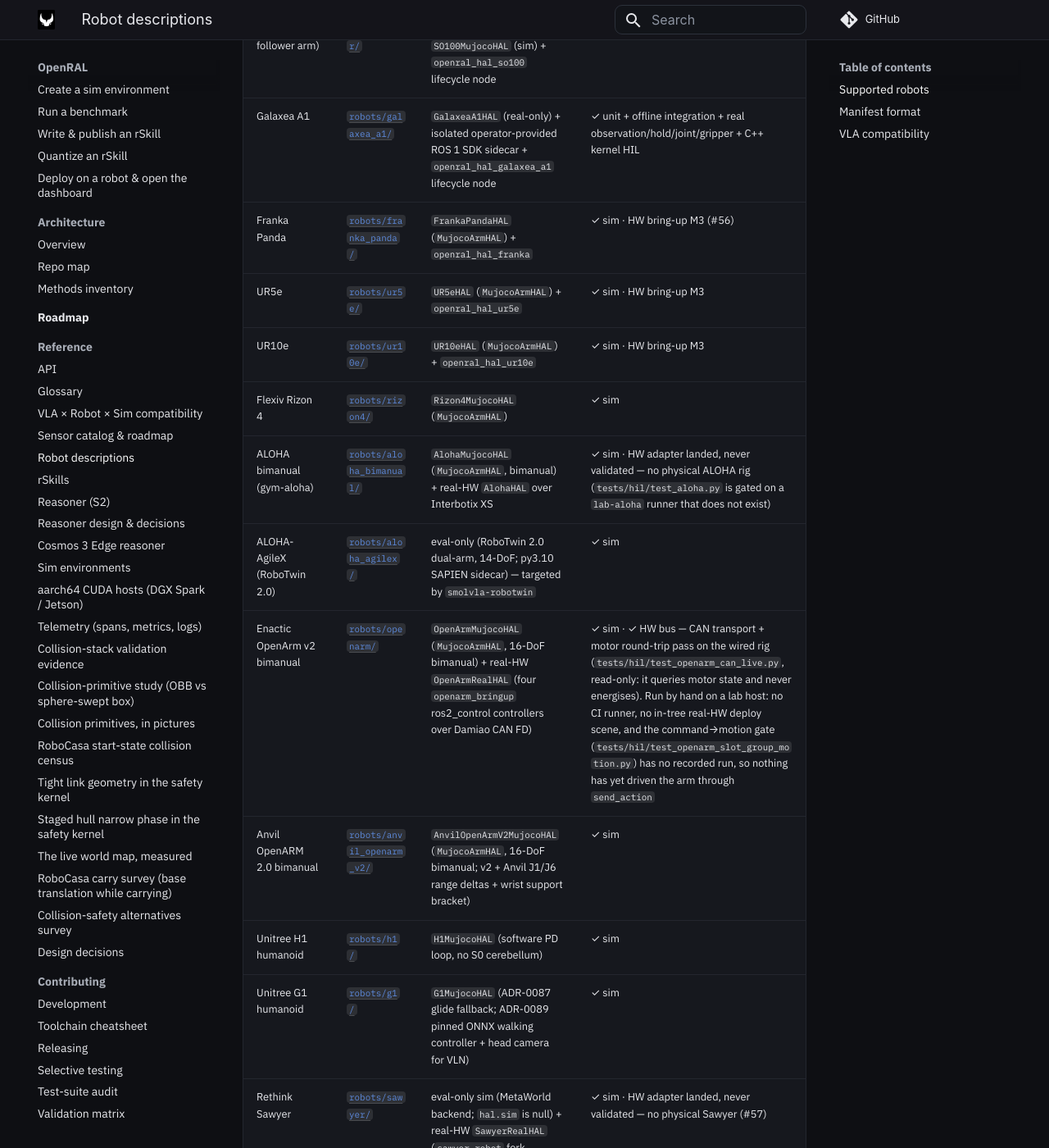
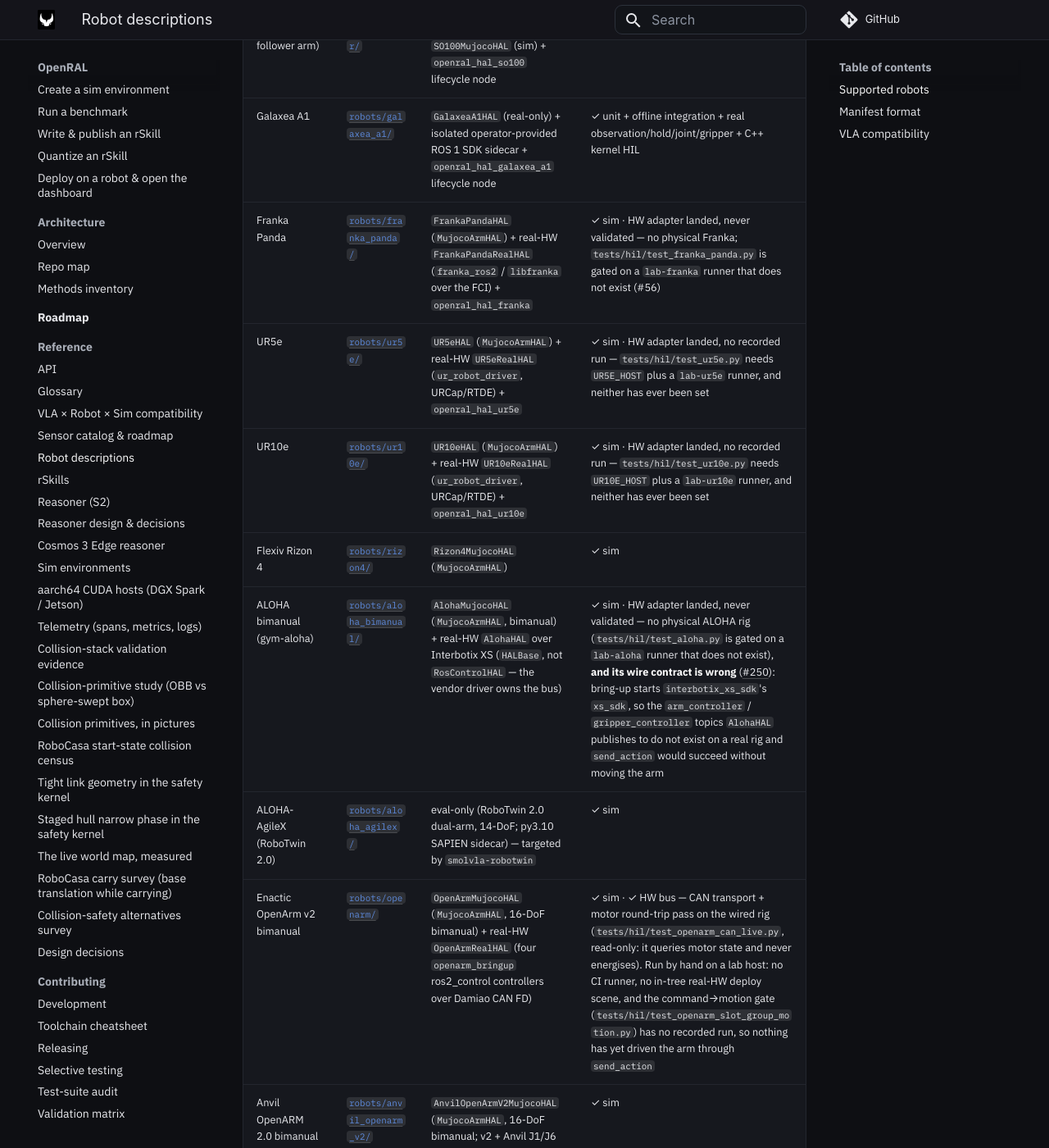
Before and after one commit to OpenRAL/openral, an MkDocs documentation site: the page built from docs/reference/robots.md, in a window 1280 px wide and 1400 px high, scrolled down 509 px. Shown: the whole window at 82% size. Built offline with MkDocs 1.6.1 and Material for MkDocs 9.7.7, drawn with Linux system fonts in a browser that asks for light colours; comment, search, counter and statistics services are not loaded.

Commit message:
docs: give Franka/UR5e/UR10e the same sharpness as ALOHA and Sawyer, drop the deadman claim
Three status rows and one roadmap line the earlier commits left behind.

`robots.md` corrected ALOHA and Sawyer from "✓ HW" / "HAL planned" to
"adapter landed, never validated", but left Franka, UR5e and UR10e at
"✓ sim · HW bring-up M3" — a milestone reference that names no adapter,
no test and no blocker, for three robots in exactly the same position.
All three now name the real HAL in the HAL column (`FrankaPandaRealHAL`
over `franka_ros2`/FCI, `UR5eRealHAL`/`UR10eRealHAL` over
`ur_robot_driver`) and state the blocker in the status column: no
physical Franka and a `lab-franka` runner that does not exist (#56);
`UR5E_HOST` / `UR10E_HOST` plus a `lab-ur*` runner, neither ever set, so
no recorded run. That is the distinction M3 draws in the roadmap, and
the table now draws it too.

The ALOHA row also gains the #250 finding: the adapter is not merely
unvalidated, its wire contract is wrong — bring-up starts `xs_sdk`, so
the topics it publishes to do not exist on a real rig and `send_action`
would report success without moving the arm. Unvalidated and
known-broken are different claims and the table should not flatten them.

Roadmap: the safety row asserted `✅` for "deadman/E-stop forwarders +
human-estop (`openral_safety_watchdog` / `openral_human_estop`)". They
ship as tested lifecycle nodes, but no launch file in the repo starts
them, which is the same class of overclaim this branch exists to
remove. The `✅` is gone and the row points at #290, which puts them on
the deploy graph; describing the wired behaviour belongs to that PR, not
this one.

How tested: pre-commit clean (codespell, repo-state-map drift,
whitespace). Docs only.

Co-Authored-By: Claude Opus 5 (1M context) <noreply@anthropic.com>
Claude-Session: https://claude.ai/code/session_015NqHZx3NQmXyh79mfG7gz4
Signed-off-by: Adrian <adrianllopart@gmail.com>

```diff
--- a/docs/reference/robots.md
+++ b/docs/reference/robots.md
@@ -9,11 +9,11 @@ Every embodiment is a typed `RobotDescription` manifest under `robots/<robot_id>
 | SO-100 (LeRobot follower arm) | [`robots/so100_follower/`](https://github.com/OpenRAL/openral/tree/master/robots/so100_follower/) | `SO100FollowerHAL` (real) + `SO100MujocoHAL` (sim) + `openral_hal_so100` lifecycle node | ✓ HW + sim |
 | SO-101 (LeRobot follower arm) | [`robots/so101_follower/`](https://github.com/OpenRAL/openral/tree/master/robots/so101_follower/) | shares SO-100 family — `SO100FollowerHAL` (real) + `SO100MujocoHAL` (sim) + `openral_hal_so100` lifecycle node | ✓ HW + sim |
 | Galaxea A1 | [`robots/galaxea_a1/`](https://github.com/OpenRAL/openral/tree/master/robots/galaxea_a1/) | `GalaxeaA1HAL` (real-only) + isolated operator-provided ROS 1 SDK sidecar + `openral_hal_galaxea_a1` lifecycle node | ✓ unit + offline integration + real observation/hold/joint/gripper + C++ kernel HIL |
-| Franka Panda | [`robots/franka_panda/`](https://github.com/OpenRAL/openral/tree/master/robots/franka_panda/) | `FrankaPandaHAL` (`MujocoArmHAL`) + `openral_hal_franka` | ✓ sim · HW bring-up M3 (#56) |
-| UR5e | [`robots/ur5e/`](https://github.com/OpenRAL/openral/tree/master/robots/ur5e/) | `UR5eHAL` (`MujocoArmHAL`) + `openral_hal_ur5e` | ✓ sim · HW bring-up M3 |
-| UR10e | [`robots/ur10e/`](https://github.com/OpenRAL/openral/tree/master/robots/ur10e/) | `UR10eHAL` (`MujocoArmHAL`) + `openral_hal_ur10e` | ✓ sim · HW bring-up M3 |
+| Franka Panda | [`robots/franka_panda/`](https://github.com/OpenRAL/openral/tree/master/robots/franka_panda/) | `FrankaPandaHAL` (`MujocoArmHAL`) + real-HW `FrankaPandaRealHAL` (`franka_ros2` / `libfranka` over the FCI) + `openral_hal_franka` | ✓ sim · HW adapter landed, never validated — no physical Franka; `tests/hil/test_franka_panda.py` is gated on a `lab-franka` runner that does not exist (#56) |
+| UR5e | [`robots/ur5e/`](https://github.com/OpenRAL/openral/tree/master/robots/ur5e/) | `UR5eHAL` (`MujocoArmHAL`) + real-HW `UR5eRealHAL` (`ur_robot_driver`, URCap/RTDE) + `openral_hal_ur5e` | ✓ sim · HW adapter landed, no recorded run — `tests/hil/test_ur5e.py` needs `UR5E_HOST` plus a `lab-ur5e` runner, and neither has ever been set |
+| UR10e | [`robots/ur10e/`](https://github.com/OpenRAL/openral/tree/master/robots/ur10e/) | `UR10eHAL` (`MujocoArmHAL`) + real-HW `UR10eRealHAL` (`ur_robot_driver`, URCap/RTDE) + `openral_hal_ur10e` | ✓ sim · HW adapter landed, no recorded run — `tests/hil/test_ur10e.py` needs `UR10E_HOST` plus a `lab-ur10e` runner, and neither has ever been set |
 | Flexiv Rizon 4 | [`robots/rizon4/`](https://github.com/OpenRAL/openral/tree/master/robots/rizon4/) | `Rizon4MujocoHAL` (`MujocoArmHAL`) | ✓ sim |
-| ALOHA bimanual (gym-aloha) | [`robots/aloha_bimanual/`](https://github.com/OpenRAL/openral/tree/master/robots/aloha_bimanual/) | `AlohaMujocoHAL` (`MujocoArmHAL`, bimanual) + real-HW `AlohaHAL` over Interbotix XS | ✓ sim · HW adapter landed, never validated — no physical ALOHA rig (`tests/hil/test_aloha.py` is gated on a `lab-aloha` runner that does not exist) |
+| ALOHA bimanual (gym-aloha) | [`robots/aloha_bimanual/`](https://github.com/OpenRAL/openral/tree/master/robots/aloha_bimanual/) | `AlohaMujocoHAL` (`MujocoArmHAL`, bimanual) + real-HW `AlohaHAL` over Interbotix XS (`HALBase`, not `RosControlHAL` — the vendor driver owns the bus) | ✓ sim · HW adapter landed, never validated — no physical ALOHA rig (`tests/hil/test_aloha.py` is gated on a `lab-aloha` runner that does not exist), **and its wire contract is wrong** ([#250](https://github.com/OpenRAL/openral/issues/250)): bring-up starts `interbotix_xs_sdk`'s `xs_sdk`, so the `arm_controller` / `gripper_controller` topics `AlohaHAL` publishes to do not exist on a real rig and `send_action` would succeed without moving the arm |
 | ALOHA-AgileX (RoboTwin 2.0) | [`robots/aloha_agilex/`](https://github.com/OpenRAL/openral/tree/master/robots/aloha_agilex/) | eval-only (RoboTwin 2.0 dual-arm, 14-DoF; py3.10 SAPIEN sidecar) — targeted by `smolvla-robotwin` | ✓ sim |
 | Enactic OpenArm v2 bimanual | [`robots/openarm/`](https://github.com/OpenRAL/openral/tree/master/robots/openarm/) | `OpenArmMujocoHAL` (`MujocoArmHAL`, 16-DoF bimanual) + real-HW `OpenArmRealHAL` (four `openarm_bringup` ros2_control controllers over Damiao CAN FD) | ✓ sim · ✓ HW bus — CAN transport + motor round-trip pass on the wired rig (`tests/hil/test_openarm_can_live.py`, read-only: it queries motor state and never energises). Run by hand on a lab host: no CI runner, no in-tree real-HW deploy scene, and the command→motion gate (`tests/hil/test_openarm_slot_group_motion.py`) has no recorded run, so nothing has yet driven the arm through `send_action` |
 | Anvil OpenARM 2.0 bimanual | [`robots/anvil_openarm_v2/`](https://github.com/OpenRAL/openral/tree/master/robots/anvil_openarm_v2/) | `AnvilOpenArmV2MujocoHAL` (`MujocoArmHAL`, 16-DoF bimanual; v2 + Anvil J1/J6 range deltas + wrist support bracket) | ✓ sim |
```
Also changed, not shown: docs/roadmap/index.md (+1 -1 lines).
